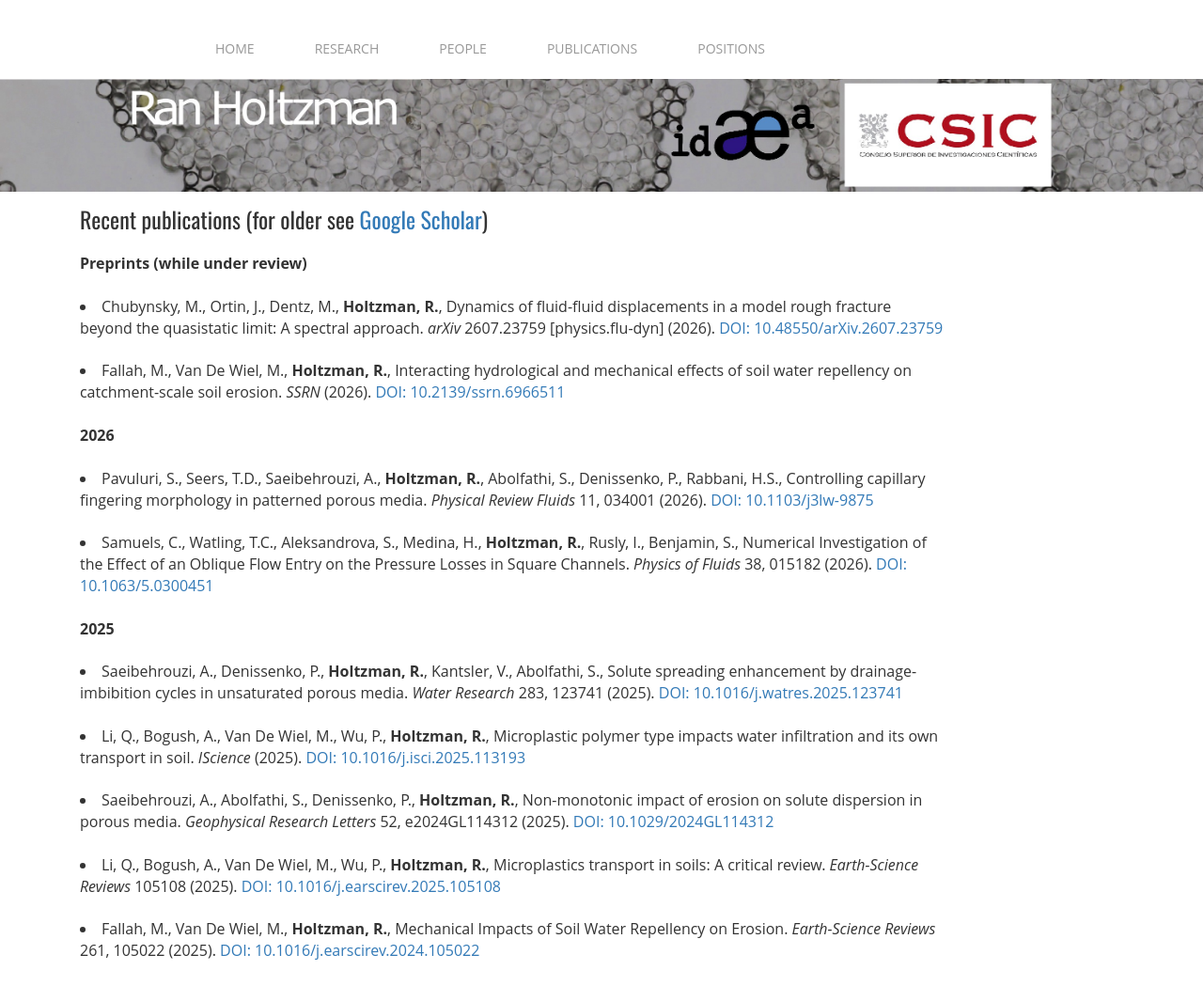
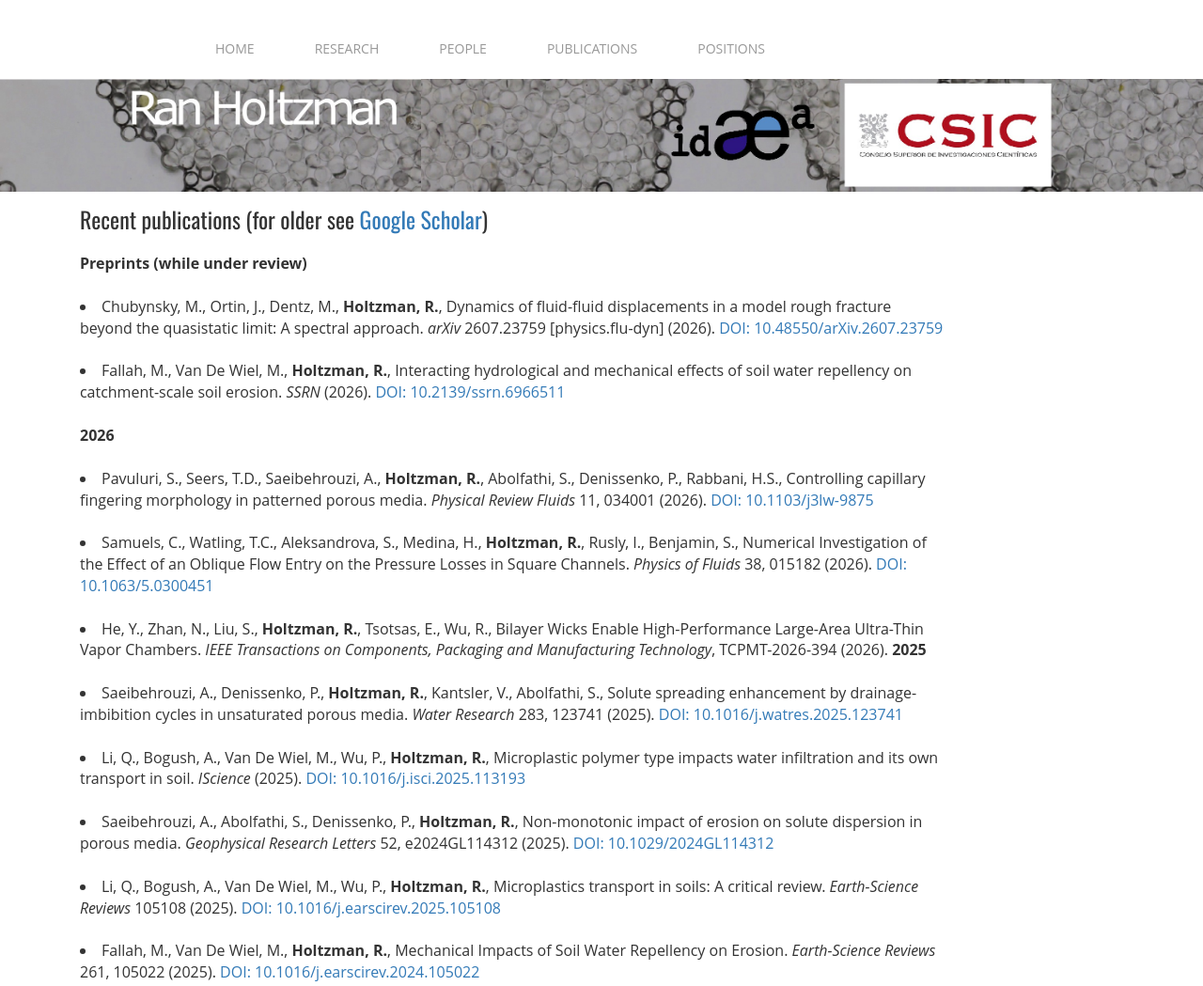
Before and after one commit to rholtzman4/rholtzman4.github.io, a plain HTML site: page publication.html in a window 1280 px wide. Shown: the top 1049 px of the page at 94% size. Drawn offline with nearby package versions, Linux system fonts and the light colour scheme.

Commit message:
Add files via upload

```diff
--- a/publication.html
+++ b/publication.html
@@ -102,6 +102,7 @@ License URL: http://creativecommons.org/licenses/by/3.0/
 <!-- //YEAR XX -->
 <b>Preprints (while under review)</b><br><br>
 
+
     <li> Chubynsky, M., Ortin, J., Dentz, M., <b>Holtzman, R.</b>, Dynamics of fluid-fluid displacements in a model rough fracture beyond the quasistatic limit: A spectral approach. <i>arXiv</i>  2607.23759 [physics.flu-dyn] (2026).
     <a href="https://doi.org/10.48550/arXiv.2607.23759"target="_blank">DOI: 10.48550/arXiv.2607.23759</a></li>    <br>
 
@@ -122,6 +123,9 @@ License URL: http://creativecommons.org/licenses/by/3.0/
  <!--       <i>arXiv</i> 2502.07678 [physics.flu-dyn] (2025).  -->
      <a href="https://doi.org/10.1063/5.0300451"target="_blank">DOI: 10.1063/5.0300451</a></li><br>
 
+
+    <li> He, Y., Zhan, N., Liu, S., <b>Holtzman, R.</b>, Tsotsas, E., Wu, R., Bilayer Wicks Enable High-Performance Large-Area Ultra-Thin Vapor Chambers. <i>IEEE Transactions on Components, Packaging and Manufacturing Technology</i>, TCPMT-2026-394 (2026).
+ <!--       <a href="https://doi.org/10.1063/5.0300451"target="_blank">DOI: 10.1063/5.0300451</a></li><br>   -->
 
 
 <!-- //YEAR 2025 -->
```
